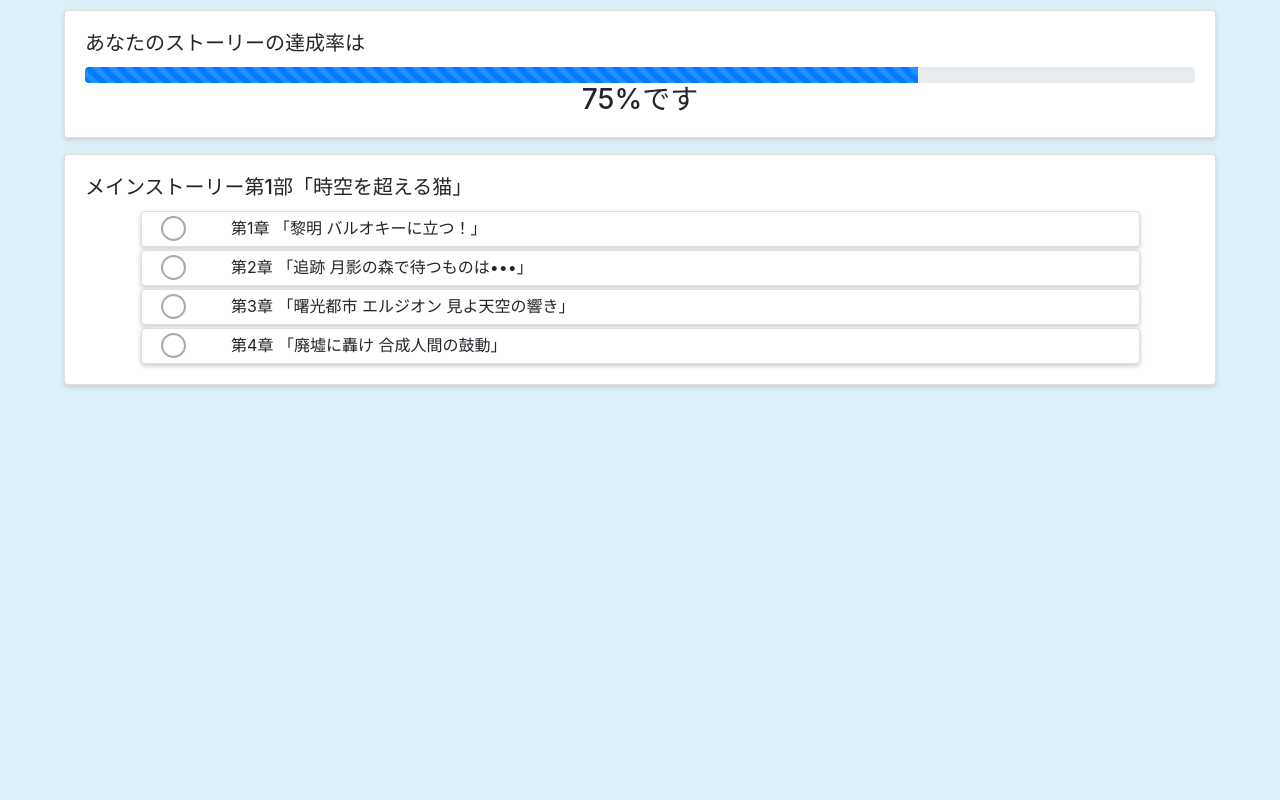
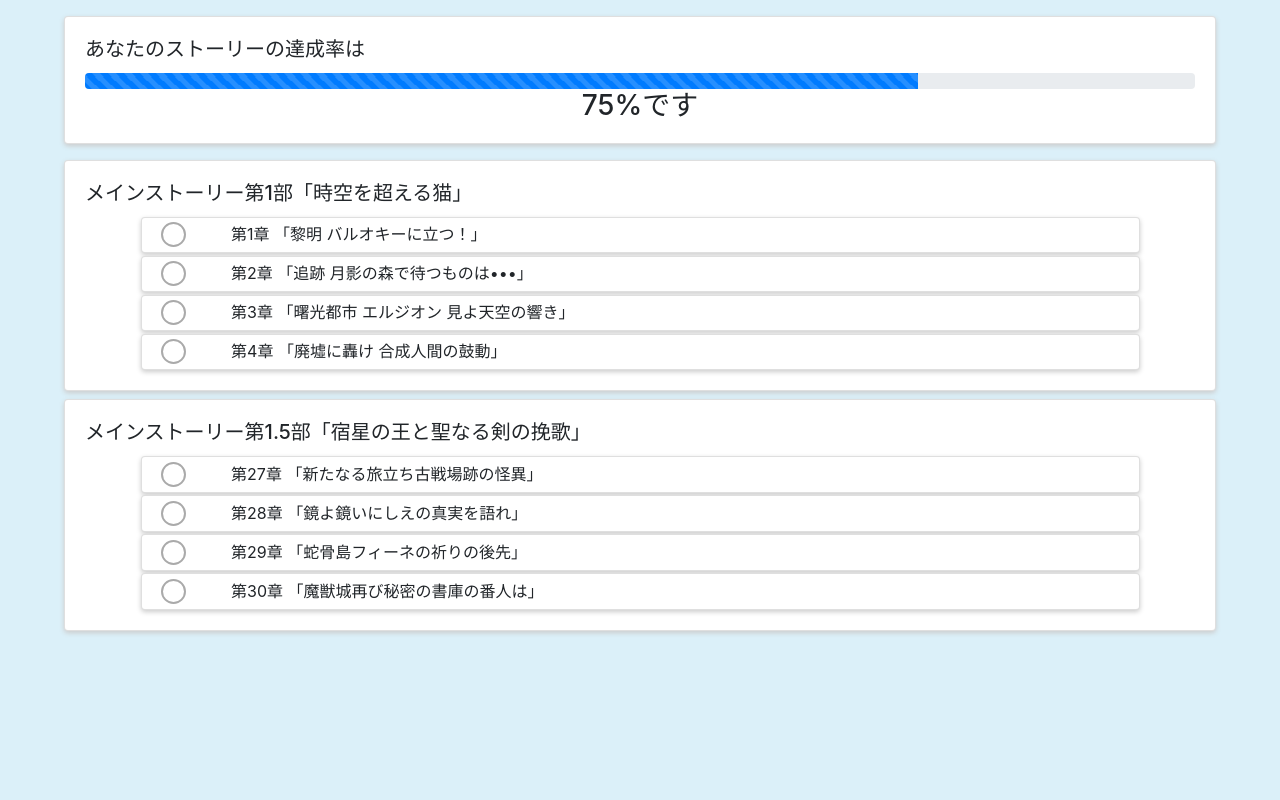
Before and after one commit to mahirusan/anaden-tool, a Django app: page / in a window 1280 px wide. Shown: the part 60-860 px from the top of the page. Run offline with Django 3.2, Linux system fonts and the light colour scheme; some libraries are stand-ins or nearby versions.

Commit message:
タスクの完了ボタンの動きの設置

```diff
--- a/templates/app/index.html
+++ b/templates/app/index.html
@@ -26,9 +26,10 @@
         <div class="card task-contents" style="padding:0.3rem;">
             <div class="row">
                 <div class="col-md-1" style="padding: 0 0 0 30px;">
-                    <a>
+                    <div class="success_btn"></div>
+                    <!--<a>
                         <div style="padding:2px 2px;height:25px;width:25px;border-radius:50%;border:2px solid #aaa;"></div>
-                    </a>
+                    </a> -->
                 </div>
                 <div class="col-md-11">
                     <p>第1章 「黎明 バルオキーに立つ！」</p>
@@ -41,9 +42,7 @@
         <div class="card task-contents" style="padding:0.3rem;">
             <div class="row">
                 <div class="col-md-1" style="padding: 0 0 0 30px;">
-                    <a>
-                        <div style="padding:2px 2px;height:25px;width:25px;border-radius:50%;border:2px solid #aaa;"></div>
-                    </a>
+                    <div class="success_btn"></div>
                 </div>
                 <div class="col-md-11">
                     <p>第2章 「追跡 月影の森で待つものは•••」</p>
@@ -56,9 +55,7 @@
         <div class="card task-contents" style="padding:0.3rem;">
             <div class="row">
                 <div class="col-md-1" style="padding: 0 0 0 30px;">
-                    <a>
-                        <div style="padding:2px 2px;height:25px;width:25px;border-radius:50%;border:2px solid #aaa;"></div>
-                    </a>
+                    <div class="success_btn"></div>
                 </div>
                 <div class="col-md-11">
                     <p>第3章 「曙光都市 エルジオン 見よ天空の響き」</p>
@@ -71,12 +68,68 @@
         <div class="card task-contents" style="padding:0.3rem;">
             <div class="row">
                 <div class="col-md-1" style="padding: 0 0 0 30px;">
-                    <a>
-                        <div style="padding:2px 2px;height:25px;width:25px;border-radius:50%;border:2px solid #aaa;"></div>
-                    </a>
+                    <div class="success_btn"></div>
                 </div>
                 <div class="col-md-11">
                     <p>第4章 「廃墟に轟け 合成人間の鼓動」</p>
+                </div>
+            </div>
+        </div>
+
+    </div>
+</div>
+
+<div style="height:1vh;"></div>
+
+<div class="card">
+    <div class="card-body">
+        <h5 class="card-title">メインストーリー第1.5部「宿星の王と聖なる剣の挽歌」</h5>
+        <div class="card task-contents" style="padding:0.3rem;">
+            <div class="row">
+                <div class="col-md-1" style="padding: 0 0 0 30px;">
+                    <div class="success_btn"></div>
+                </div>
+                <div class="col-md-11">
+                    <p>第27章 「新たなる旅立ち古戦場跡の怪異」</p>
+                </div>
+            </div>
+        </div>
+
+        <div style="height:0.3vh;"></div>
+
+        <div class="card task-contents" style="padding:0.3rem;">
+            <div class="row">
+                <div class="col-md-1" style="padding: 0 0 0 30px;">
+                    <div class="success_btn"></div>
+                </div>
+                <div class="col-md-11">
+                    <p>第28章 「鏡よ鏡いにしえの真実を語れ」</p>
+                </div>
+            </div>
+        </div>
+
+        <div style="height:0.3vh;"></div>
+
+        <div class="card task-contents" style="padding:0.3rem;">
+            <div class="row">
+                <div class="col-md-1" style="padding: 0 0 0 30px;">
+                    <div class="success_btn"></div>
+                </div>
+                <div class="col-md-11">
+                    <p>第29章 「蛇骨島フィーネの祈りの後先」</p>
+                </div>
+            </div>
+        </div>
+
+        <div style="height:0.3vh;"></div>
+
+        <div class="card task-contents" style="padding:0.3rem;">
+            <div class="row">
+                <div class="col-md-1" style="padding: 0 0 0 30px;">
+                    <div class="success_btn"></div>
+                </div>
+                <div class="col-md-11">
+                    <p>第30章 「魔獣城再び秘密の書庫の番人は」</p>
                 </div>
             </div>
         </div>
--- a/templates/base.html
+++ b/templates/base.html
@@ -76,7 +76,7 @@
                     height:100vh;
                     background:rgba(135,206,235,0.3);
                     z-index:1;
-                    padding-top:10px;
+                    padding-top:2vh;
                     transition:0.5s ease;
                 }
                 .main-contents.click-menu-open{
@@ -89,6 +89,20 @@
                     box-shadow:0 2px 5px #ccc;
                     z-index:2;
                     margin:0 auto;
+                }
+                .success_btn{
+                    padding:2px 2px;
+                    height:25px;
+                    width:25px;
+                    border-radius:50%;
+                    border:2px solid #aaa;
+                    cursor:pointer;
+                    transition:0.1s ease;
+                }
+                .success_btn.clicked{
+                    background:blue;
+                    opacity:0.8;
+                    transition:0.1s ease;
                 }
             }
 
@@ -107,6 +121,11 @@
                     $('.menu-content').stop(true).toggle('fast');
                     $('.click-menu').stop(true).animate({'width':'toggle'});
                     $('.main-contents').stop(true).toggleClass('click-menu-open');
+                });
+
+                $('.success_btn').click(function(){
+                    var $this = $(this);
+                    $this.stop(true).toggleClass('clicked');
                 });
             });
 
```
